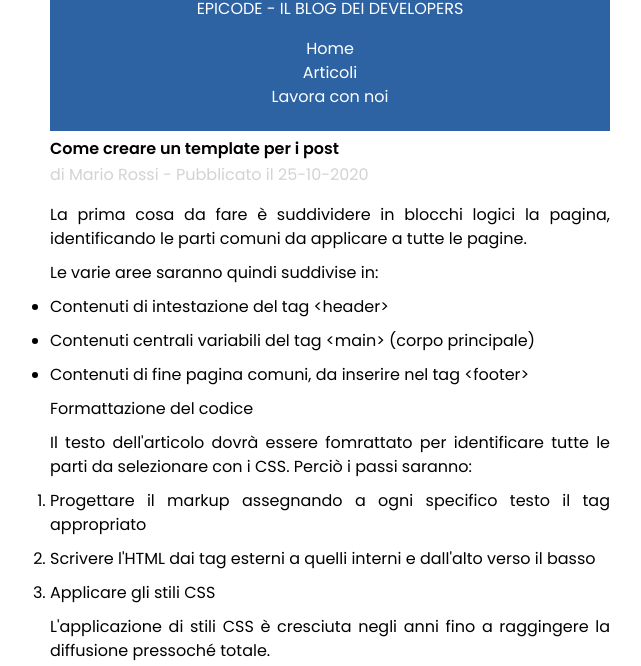
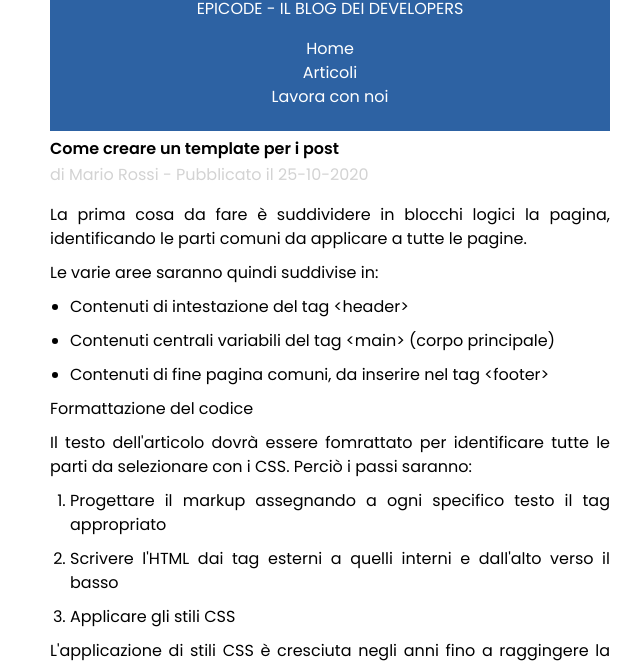
Before and after one commit to ZairaStra/M1S1G4_esercitazione, a plain HTML site: page index.html in a window 1280 px wide. Shown: the part 99-765 px from the top of the page, without its empty margins (590-1231 px from the left). Drawn offline with Linux system fonts and the light colour scheme.

Commit message:
padding_list

```diff
--- a/assets/css/style.css
+++ b/assets/css/style.css
@@ -51,6 +51,10 @@
 p {
   margin-block: 10px;
 }
+ul,
+ol {
+  padding-left: 20px;
+}
 
 ul li {
   list-style-type: disc;
```
